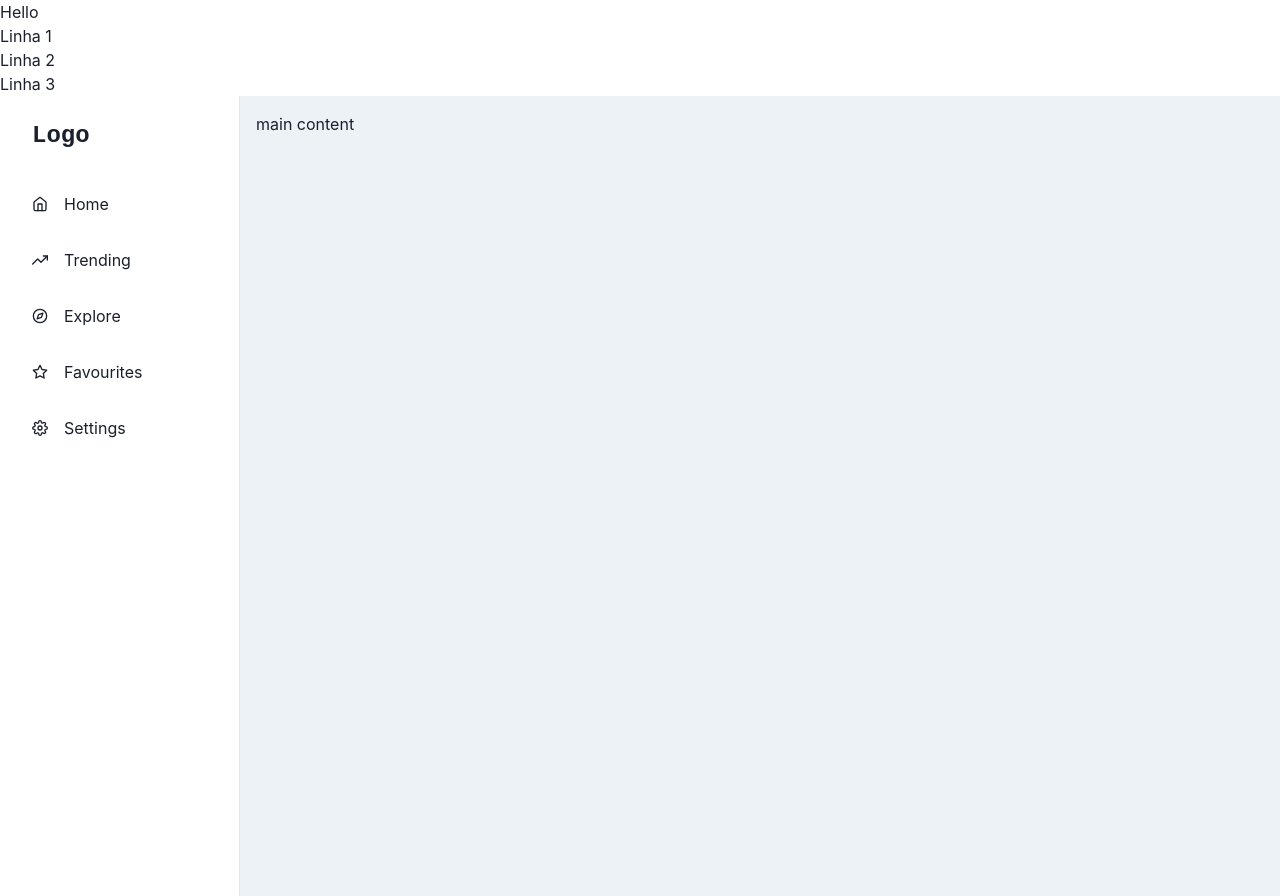
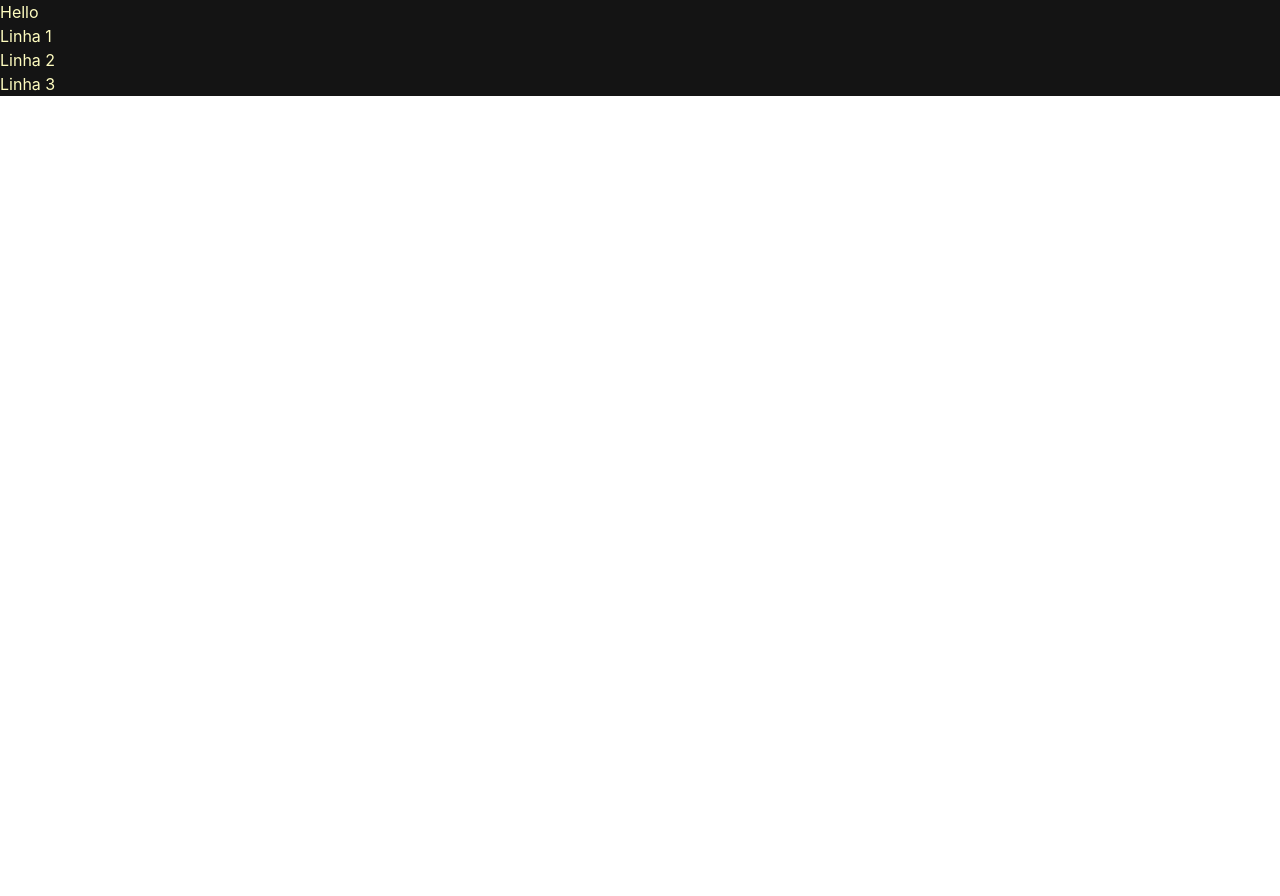
Before and after one commit to ChristieYuki/my-app, a Next.js app: page / in a window 1280 px wide. After the commit the page ends 800 px from the top, so only its background shows below. Built offline with nearby package versions, Linux system fonts and the light colour scheme.

Commit message:
change backgound using chakra style props tips

```diff
--- a/src/pages/_app.tsx
+++ b/src/pages/_app.tsx
@@ -1,4 +1,4 @@
-import { ChakraProvider, extendTheme } from '@chakra-ui/react';
+import { ChakraProvider } from '@chakra-ui/react';
 import type { AppProps } from 'next/app';
 import React from 'react';
 import { theme } from '~/styles/theme';
--- a/src/pages/components/SimpleSidebar.tsx
+++ /dev/null
@@ -1,160 +0,0 @@
-import React, { ReactNode } from 'react';
-import {
-  IconButton,
-  Box,
-  CloseButton,
-  Flex,
-  Icon,
-  useColorModeValue,
-  Link,
-  Drawer,
-  DrawerContent,
-  Text,
-  useDisclosure,
-  BoxProps,
-  FlexProps,
-} from '@chakra-ui/react';
-import {
-  FiHome,
-  FiTrendingUp,
-  FiCompass,
-  FiStar,
-  FiSettings,
-  FiMenu,
-} from 'react-icons/fi';
-import { IconType } from 'react-icons';
-import { ReactText } from 'react';
-
-interface LinkItemProps {
-  name: string;
-  icon: IconType;
-}
-const LinkItems: Array<LinkItemProps> = [
-  { name: 'Home', icon: FiHome },
-  { name: 'Trending', icon: FiTrendingUp },
-  { name: 'Explore', icon: FiCompass },
-  { name: 'Favourites', icon: FiStar },
-  { name: 'Settings', icon: FiSettings },
-];
-
-export default function SimpleSidebar({ children }: { children: ReactNode }) {
-  const { isOpen, onOpen, onClose } = useDisclosure();
-  return (
-    <Box minH="100vh" bg={useColorModeValue('gray.100', 'gray.900')}>
-      <SidebarContent
-        onClose={() => onClose}
-        display={{ base: 'none', md: 'block' }}
-      />
-      <Drawer
-        autoFocus={false}
-        isOpen={isOpen}
-        placement="left"
-        onClose={onClose}
-        returnFocusOnClose={false}
-        onOverlayClick={onClose}
-        size="full">
-        <DrawerContent>
-          <SidebarContent onClose={onClose} />
-        </DrawerContent>
-      </Drawer>
-      {/* mobilenav */}
-      <MobileNav display={{ base: 'flex', md: 'none' }} onOpen={onOpen} />
-      <Box ml={{ base: 0, md: 60 }} p="4">
-        {children}
-      </Box>
-    </Box>
-  );
-}
-
-interface SidebarProps extends BoxProps {
-  onClose: () => void;
-}
-
-const SidebarContent = ({ onClose, ...rest }: SidebarProps) => {
-  return (
-    <Box
-      bg={useColorModeValue('white', 'gray.900')}
-      borderRight="1px"
-      borderRightColor={useColorModeValue('gray.200', 'gray.700')}
-      w={{ base: 'full', md: 60 }}
-      pos="fixed"
-      h="full"
-      {...rest}>
-      <Flex h="20" alignItems="center" mx="8" justifyContent="space-between">
-        <Text fontSize="2xl" fontFamily="monospace" fontWeight="bold">
-          Logo
-        </Text>
-        <CloseButton display={{ base: 'flex', md: 'none' }} onClick={onClose} />
-      </Flex>
-      {LinkItems.map((link) => (
-        <NavItem key={link.name} icon={link.icon}>
-          {link.name}
-        </NavItem>
-      ))}
-    </Box>
-  );
-};
-
-interface NavItemProps extends FlexProps {
-  icon: IconType;
-  children: ReactText;
-}
-const NavItem = ({ icon, children, ...rest }: NavItemProps) => {
-  return (
-    <Link href="#" style={{ textDecoration: 'none' }} _focus={{ boxShadow: 'none' }}>
-      <Flex
-        align="center"
-        p="4"
-        mx="4"
-        borderRadius="lg"
-        role="group"
-        cursor="pointer"
-        _hover={{
-          bg: 'cyan.400',
-          color: 'white',
-        }}
-        {...rest}>
-        {icon && (
-          <Icon
-            mr="4"
-            fontSize="16"
-            _groupHover={{
-              color: 'white',
-            }}
-            as={icon}
-          />
-        )}
-        {children}
-      </Flex>
-    </Link>
-  );
-};
-
-interface MobileProps extends FlexProps {
-  onOpen: () => void;
-}
-const MobileNav = ({ onOpen, ...rest }: MobileProps) => {
-  return (
-    <Flex
-      ml={{ base: 0, md: 60 }}
-      px={{ base: 4, md: 24 }}
-      height="20"
-      alignItems="center"
-      bg={useColorModeValue('white', 'gray.900')}
-      borderBottomWidth="1px"
-      borderBottomColor={useColorModeValue('gray.200', 'gray.700')}
-      justifyContent="flex-start"
-      {...rest}>
-      <IconButton
-        variant="outline"
-        onClick={onOpen}
-        aria-label="open menu"
-        icon={<FiMenu />}
-      />
-
-      <Text fontSize="2xl" ml="8" fontFamily="monospace" fontWeight="bold">
-        Logo
-      </Text>
-    </Flex>
-  );
-};
--- a/src/pages/index.tsx
+++ b/src/pages/index.tsx
@@ -4,16 +4,20 @@ import { sleep } from './utils/sleep';
 import React from 'react';
 import CallToActionWithAnnotation from './layout/Hero';
 import SimpleSidebar from './components/SimpleSidebar';
+import { Box } from '@chakra-ui/react';
+
 const cantent = "main content";
+
 //Melhor para tipar!
 const Home: NextPage = () => {
   return (
     <div>
-      <h1>Hello</h1>
-      <Sidebar />
-      <SimpleSidebar children={cantent} />
-      {/* <CallToActionWithAnnotation /> */}
-    </div>
+      <Box bg={'blackAlpha.900'} color={'yellow.100'}>
+        <h1>Hello</h1>
+        <Sidebar />
+        {/* <CallToActionWithAnnotation /> */}
+      </Box >
+    </div >
   )
 }
 
--- a/src/styles/theme.ts
+++ b/src/styles/theme.ts
@@ -1,60 +1,59 @@
-// // theme.ts
+// theme.ts
 
-// // 1. import `extendTheme` function
-// import { extendTheme, type ThemeConfig } from '@chakra-ui/react'
+// 1. import `extendTheme` function
+import { extendTheme, type ThemeConfig } from '@chakra-ui/react';
 
-// // 2. Add your color mode config
-// const config: ThemeConfig = {
-//   initialColorMode: 'dark',
-// }
+// 2. Add your color mode config
+const config: ThemeConfig = {
+  initialColorMode: 'dark',
+  useSystemColorMode: false,
+}
 
-// // 3. extend the theme
-// const theme = extendTheme({ config })
+// 3. extend the theme
+export const theme = extendTheme({ config });
 
-// export default theme
+// import { extendTheme } from '@chakra-ui/react';
 
-import { extendTheme } from '@chakra-ui/react';
-
-export const theme = extendTheme({
-  fonts: {
-    body: 'Inter, system-ui, sans-serif',
-    heading: 'Work Sans, system-ui, sans-serif',
-  },
-  colors: {
-    discord: '#7289da',
-  },
-  shadows: {
-    largeSoft: 'rgba(60, 64, 67, 0.15) 0px 2px 10px 6px;',
-  },
-  styles: {
-    global: {
-      'html, #__next': {
-        height: '100%',
-      },
-      '#__next': {
-        display: 'flex',
-        flexDirection: 'column',
-      },
-      '.body': {
-        // todo check how to do this without breaking the site
-        // height: '100%', // Push footer to bottom
-        overflowY: 'scroll', // Always show scrollbar to avoid flickering
-      },
-      html: {
-        scrollBehavior: 'smooth',
-      },
-      '#nprogress': {
-        pointerEvents: 'none',
-      },
-      '#nprogress .bar': {
-        background: 'green.200',
-        position: 'fixed',
-        zIndex: '1031',
-        top: 0,
-        left: 0,
-        width: '100%',
-        height: '2px',
-      },
-    },
-  },
-});
+// export const theme = extendTheme({
+//   fonts: {
+//     body: 'Inter, system-ui, sans-serif',
+//     heading: 'Work Sans, system-ui, sans-serif',
+//   },
+//   colors: {
+//     discord: '#7289da',
+//   },
+//   shadows: {
+//     largeSoft: 'rgba(60, 64, 67, 0.15) 0px 2px 10px 6px;',
+//   },
+//   styles: {
+//     global: {
+//       'html, #__next': {
+//         height: '100%',
+//       },
+//       '#__next': {
+//         display: 'flex',
+//         flexDirection: 'column',
+//       },
+//       '.body': {
+//         // todo check how to do this without breaking the site
+//         // height: '100%', // Push footer to bottom
+//         overflowY: 'scroll', // Always show scrollbar to avoid flickering
+//       },
+//       html: {
+//         scrollBehavior: 'smooth',
+//       },
+//       '#nprogress': {
+//         pointerEvents: 'none',
+//       },
+//       '#nprogress .bar': {
+//         background: 'green.200',
+//         position: 'fixed',
+//         zIndex: '1031',
+//         top: 0,
+//         left: 0,
+//         width: '100%',
+//         height: '2px',
+//       },
+//     },
+//   },
+// });
```
